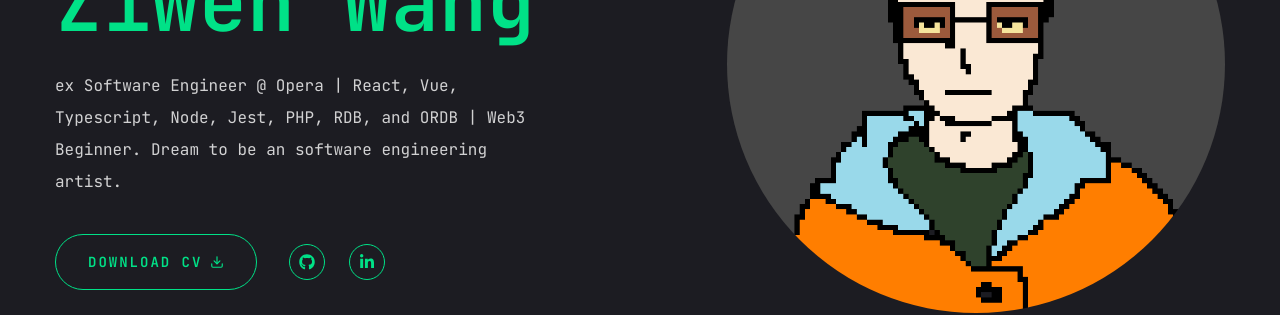
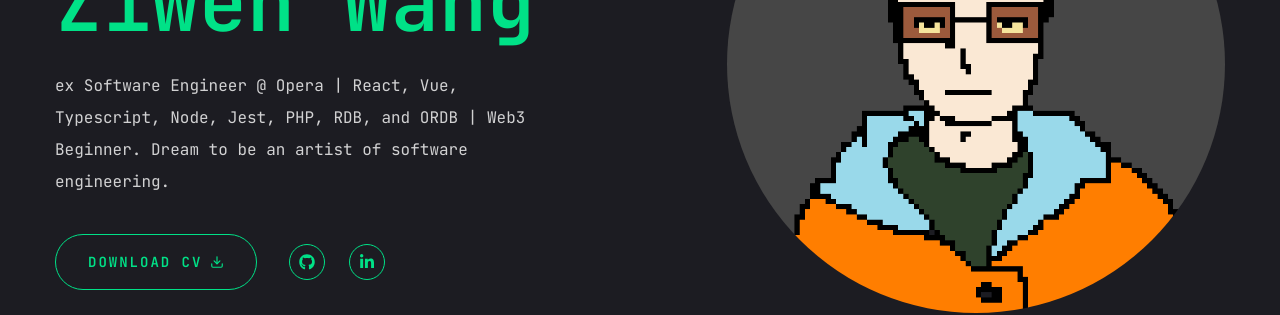
Before and after one commit to ziwenwang1994/sven-portfolio, a Next.js app: page / in a window 1280 px wide. Shown: the part 409-724 px from the top of the page. Built offline with nearby package versions, Linux system fonts and the light colour scheme.

Commit message:
update text typo

```diff
--- a/app/page.jsx
+++ b/app/page.jsx
@@ -43,7 +43,7 @@ export default function Home() {
             </h1>
             <p className="max-w-[500px] mb-9 text-white/80">
               {
-                "ex Software Engineer @ Opera | React, Vue, Typescript, Node, Jest, PHP, RDB, and ORDB | Web3 Beginner. Dream to be an software engineering artist."
+                "ex Software Engineer @ Opera | React, Vue, Typescript, Node, Jest, PHP, RDB, and ORDB | Web3 Beginner. Dream to be an artist of software engineering."
               }
             </p>
             <div className="flex flex-col xl:flex-row items-center gap-8">
```
